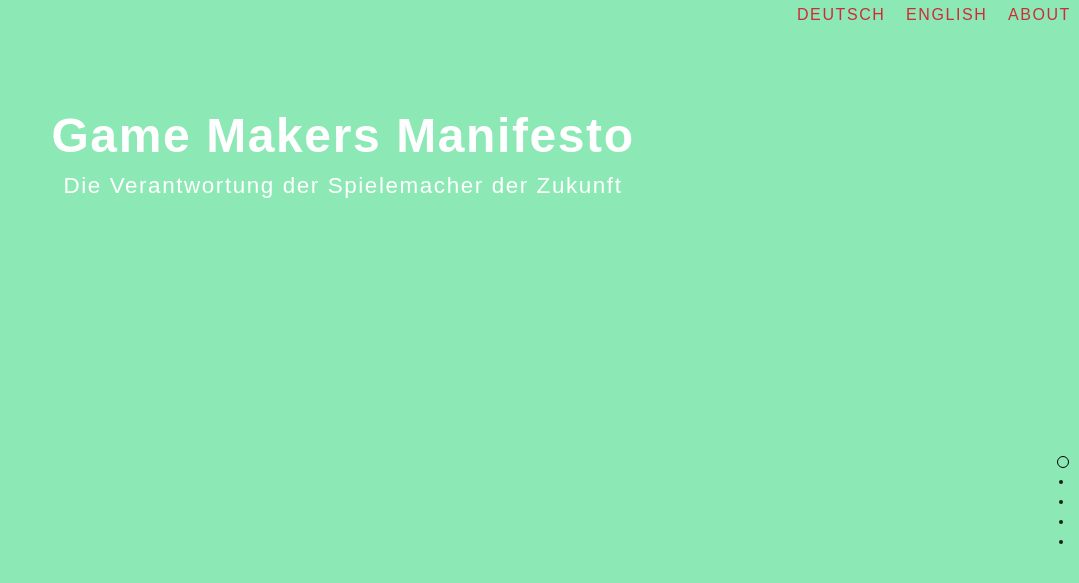
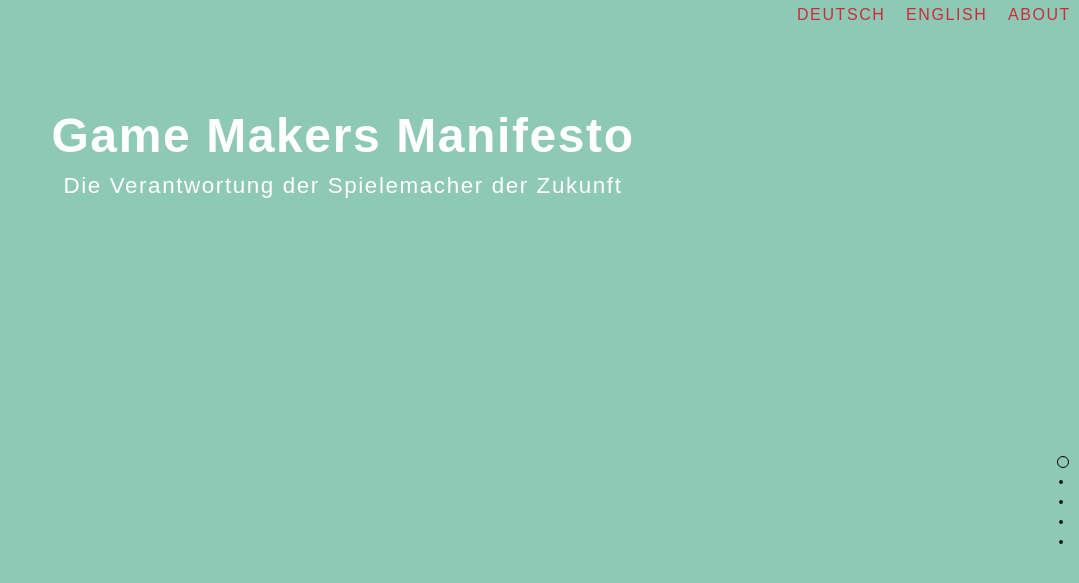
Before and after one commit to gamemakersmanifesto/gamemakersmanifesto.github.io, a Jekyll site: the page built from index.html, in a window 1280 px wide. Shown: the top 583 px of the page, without its empty margins (201-1280 px from the left). Built offline with Jekyll 4.4.1, drawn with Linux system fonts in a browser that asks for light colours; nearby versions of some CDN libraries; some web fonts are replaced.

Commit message:
Color fail

```diff
--- a/css/main.css
+++ b/css/main.css
@@ -18,7 +18,7 @@
 body{
 	width: 100%;
 	height: 100%;
-	background-color: #8ce9b5;
+	background-color: #8ec9b5;
 	color: #fff;
     font-family: 'PT Sans Caption', sans-serif;
     font-size: 100%;
@@ -42,7 +42,7 @@ a:hover {
 /* NAVIGATION */
 
 nav {
-	background: #8ce9b5;
+	background: #8ec9b5;
 	border-bottom: 1px solid transparent;
 	position: fixed;
 	width: 100%;
```
